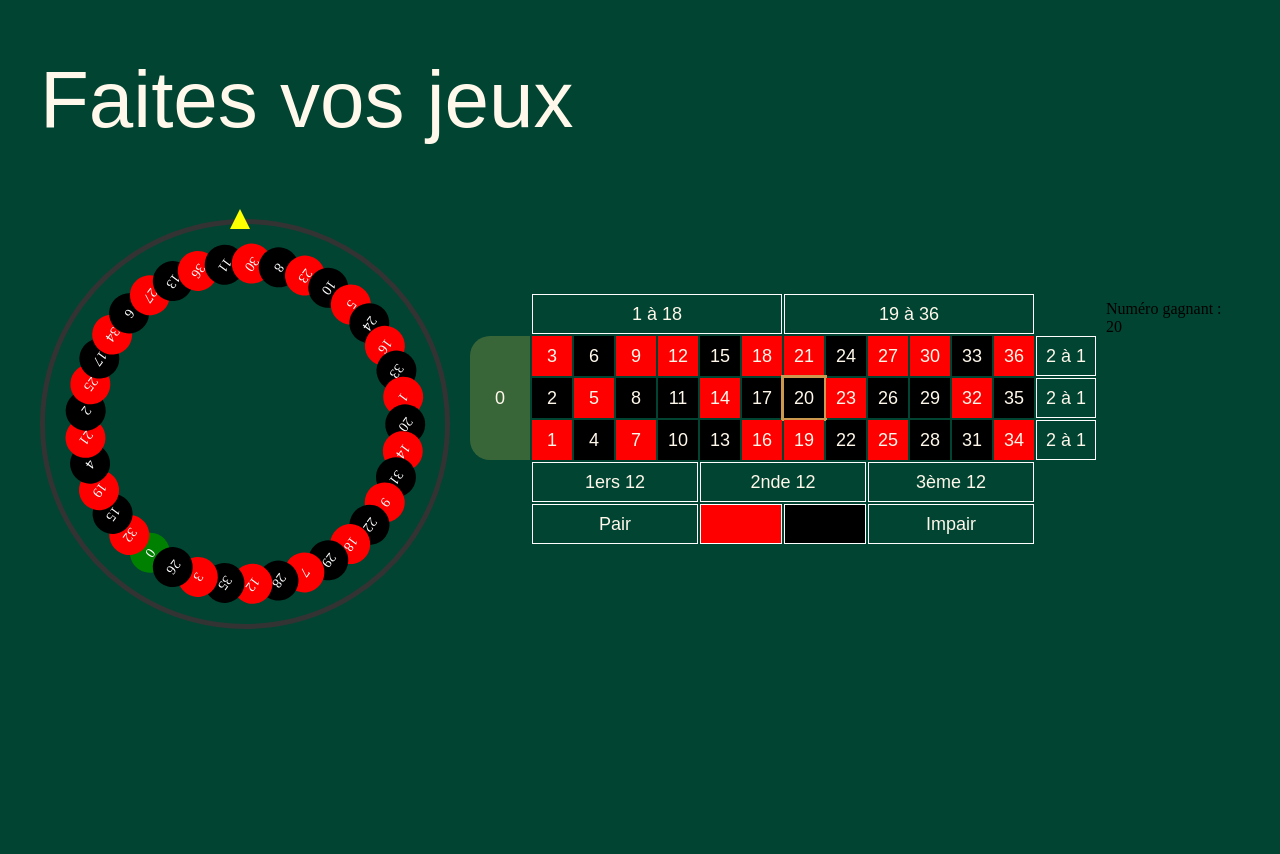
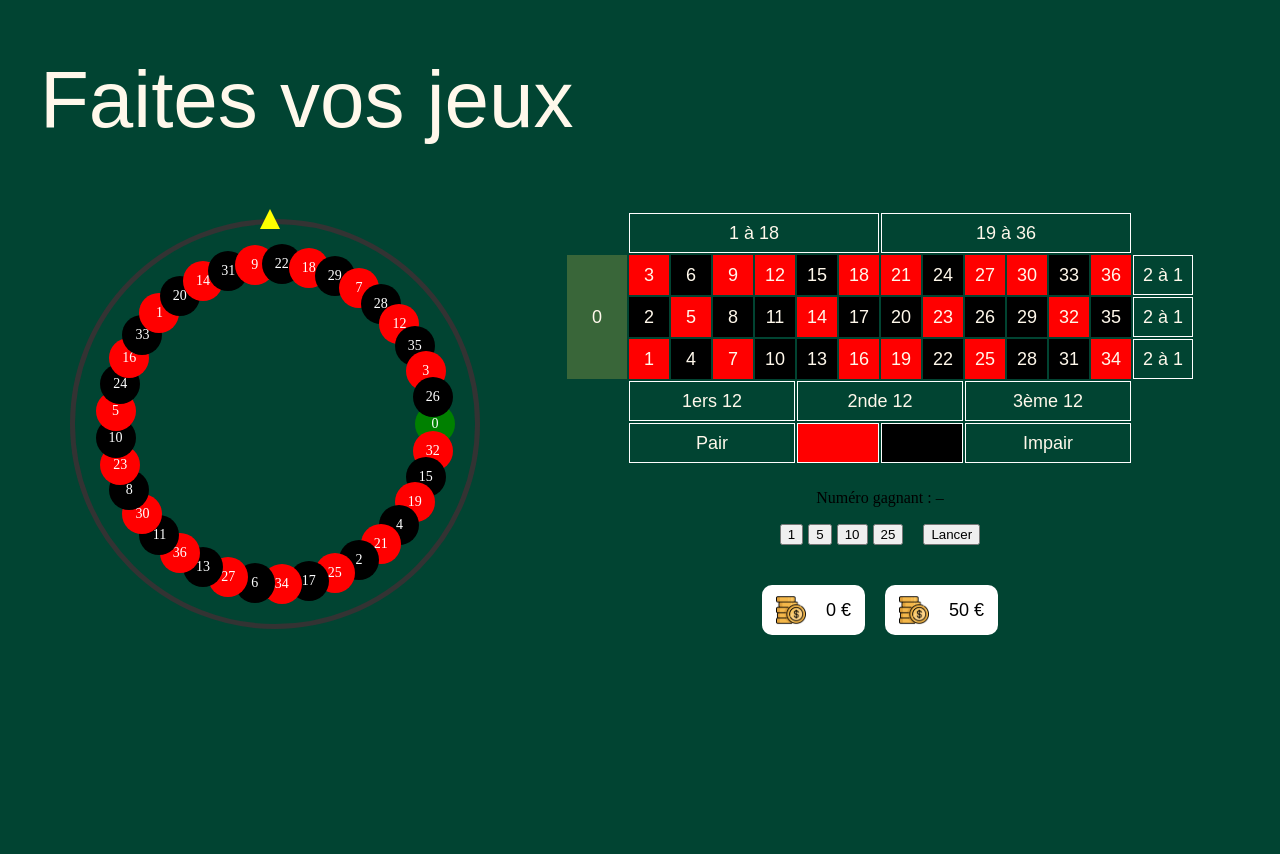
Before and after one commit to candeago-mike/django_roulette, a Django app: page /roulette/ in a window 1280 px wide. Run offline with Django 4.2, Linux system fonts and the light colour scheme; a user stored in the database is signed in; data comes from the database, SQL or seed files in the repository; some web fonts are replaced.

Commit message:
systeme de mise

```diff
--- /dev/null
+++ b/casino_app/static/casino_app/bets.js
@@ -0,0 +1,125 @@
+let currentChipValue = 1;
+let bets = []; // { type, value, amount }
+
+const totalBetSpan = document.getElementById("total-bet");
+const spinButton = document.getElementById("spin-button");
+const balanceSpan = document.getElementById("balance-value"); // le solde unique
+
+// sélection jeton
+document.querySelectorAll(".chip").forEach((btn) => {
+  btn.addEventListener("click", () => {
+    currentChipValue = parseInt(btn.dataset.value, 10);
+  });
+});
+
+// mapping d'une case du tapis vers un type de mise
+function mapCellToBet(cell) {
+  if (cell.classList.contains("case-number")) {
+    return {
+      type: "STRAIGHT",
+      value: cell.dataset.number,
+    };
+  }
+
+  if (cell.classList.contains("case-zero")) {
+    return {
+      type: "STRAIGHT",
+      value: "0",
+    };
+  }
+
+  if (cell.classList.contains("case-top-half")) {
+    if (cell.innerText.includes("1 à 18")) {
+      return { type: "LOWHIGH", value: "LOW" };
+    }
+    if (cell.innerText.includes("19 à 36")) {
+      return { type: "LOWHIGH", value: "HIGH" };
+    }
+  }
+
+  if (cell.classList.contains("case-outside-red")) {
+    return { type: "COLOR", value: "RED" };
+  }
+
+  if (cell.classList.contains("case-outside-black")) {
+    return { type: "COLOR", value: "BLACK" };
+  }
+
+  if (cell.innerText.includes("Pair")) {
+    return { type: "EVENODD", value: "EVEN" };
+  }
+
+  if (cell.innerText.includes("Impair")) {
+    return { type: "EVENODD", value: "ODD" };
+  }
+
+  if (cell.innerText.includes("1ers 12")) {
+    return { type: "DOZEN", value: "1ST12" };
+  }
+  if (cell.innerText.includes("2nde 12")) {
+    return { type: "DOZEN", value: "2ND12" };
+  }
+  if (cell.innerText.includes("3ème 12")) {
+    return { type: "DOZEN", value: "3RD12" };
+  }
+
+  if (cell.classList.contains("case-column-bet")) {
+    const row = parseInt(cell.style.gridRow, 10);
+    if (row === 4) return { type: "COLUMN", value: "COL1" };
+    if (row === 3) return { type: "COLUMN", value: "COL2" };
+    if (row === 2) return { type: "COLUMN", value: "COL3" };
+  }
+
+  return null;
+}
+
+// clic sur tapis pour poser une mise
+tapis.addEventListener("click", (e) => {
+  const cell = e.target.closest("div");
+  if (!cell) return;
+
+  const betInfo = mapCellToBet(cell);
+  if (!betInfo) return;
+
+  bets.push({
+    type: betInfo.type,
+    value: betInfo.value,
+    amount: currentChipValue,
+  });
+
+  const currentTotal = bets.reduce((sum, b) => sum + b.amount, 0);
+  totalBetSpan.textContent = currentTotal;
+});
+
+// bouton Lancer
+spinButton.addEventListener("click", () => {
+  if (bets.length === 0) return;
+
+  fetch("/bet-spin/", {
+    method: "POST",
+    headers: {
+      "Content-Type": "application/json",
+      "X-CSRFToken": window.CSRF_TOKEN,
+    },
+    body: JSON.stringify({ bets }),
+  })
+    .then((res) => res.json())
+    .then((data) => {
+      const number = data.number;
+
+      if (typeof spinRouletteAnimation === "function") {
+        spinRouletteAnimation(number);
+      } else {
+        resultDisplay.innerText = number;
+      }
+
+      // MAJ du solde unique renvoyé par le back
+      if (typeof data.balance !== "undefined") {
+        balanceSpan.textContent = data.balance;
+      }
+
+      // reset les mises après le tour
+      bets = [];
+      totalBetSpan.textContent = "0";
+    });
+});
--- a/casino_app/static/casino_app/roulette.js
+++ b/casino_app/static/casino_app/roulette.js
@@ -27,15 +27,17 @@ rouletteOrder.forEach((num, i) => {
   roulette.appendChild(div);
 });
 
-// ----- fonction qui lance un tirage -----
-function spinRoulette() {
-  fetch("/spin/")
-    .then((res) => res.json())
-    .then((data) => {
-      const number = data.number;
+
+function spinRouletteAnimation(number) {
+  // on affiche le numéro gagnant
   resultDisplay.innerText = number;
 
   const index = rouletteOrder.indexOf(number);
+  if (index === -1) {
+    // au cas où le numéro ne serait pas trouvé (dev)
+    return;
+  }
+
   const baseAngle = 360 - (index / rouletteOrder.length) * 360;
   const stopAngle = baseAngle - 360 * 5;
 
@@ -44,11 +46,4 @@ function spinRoulette() {
   if (window.highlightTableNumber) {
     window.highlightTableNumber(number);
   }
-    });
 }
-
-// tirage toutes les 45 secondes
-setInterval(spinRoulette, 45000);
-
-// tirage initial au chargement
-spinRoulette();
--- a/casino_app/static/css/roulette_style.css
+++ b/casino_app/static/css/roulette_style.css
@@ -1,21 +1,51 @@
 @import url("style.css");
- :root{
-    --green:#0a6b2f;
-    --dark-green:#064d23;
-    --line:#d7c78a;
-    --cell-width:64px;
-    --cell-height:48px;
-    --gap:6px;
-  }
-
-
-body{
-    background-color: var(--vert);
+:root {
+  --green: #0a6b2f;
+  --dark-green: #064d23;
+  --line: #d7c78a;
+  --cell-width: 64px;
+  --cell-height: 48px;
+  --gap: 6px;
 }
 
+body {
+  background-color: var(--vert);
+}
+
+.panneau {
+  display: flex;
+  flex-direction: column;
+  justify-content: center;
+  align-items: center;
+  gap:40px;
+}
+
+.money {
+  width: 30px;
+  height: fit-content;
+}
+
+.chiffres, .jetons {
+  display: flex;
+  align-items: center;
+  gap: 20px;
+}
+
+.chiffres div {
+  display: flex;
+  background: white;
+  padding: 10px 14px;
+  border-radius: 10px;
+  gap: 20px;
+  align-items: center;
+}
+
+.chiffres p {
+  margin: 0;
+}
 .tapis-container div {
-    font-family: var(--font_family);
-    font-size: 18px;
+  font-family: var(--font_family);
+  font-size: 18px;
 }
 
 .rouletteTapis {
@@ -65,13 +95,14 @@ body{
   font-size: 14px;
 }
 
-
 /******** Tapis de jeu ********/
 
 .tapis-container {
-  width: 70%;
+  width: 60%;
   display: flex;
-  justify-content: flex-end;
+  justify-content: center;
+  flex-direction: column;
+  align-items: center;
 }
 
 #tapis {
@@ -95,7 +126,7 @@ body{
   grid-column: 1 / 2;
   display: flex;
   align-items: center;
-  border-radius: 20px 0 0 20px;
+  border-radius: 20px 0 0 2 0px;
   justify-content: center;
   background: rgb(57, 102, 57);
 }
@@ -107,8 +138,12 @@ body{
   cursor: pointer;
 }
 
-.case-red { background: red; }
-.case-black {background: black; }
+.case-red {
+  background: red;
+}
+.case-black {
+  background: black;
+}
 
 .case-number.active,
 .case-zero.active {
@@ -123,8 +158,12 @@ body{
   cursor: pointer;
 }
 
-.case-outside-red { background: red; }
-.case-outside-black { background: black; }
+.case-outside-red {
+  background: red;
+}
+.case-outside-black {
+  background: black;
+}
 
 /* cases 2 à 1 au bout des colonnes */
 .case-column-bet {
--- a/casino_app/templates/casino_app/roulette.html
+++ b/casino_app/templates/casino_app/roulette.html
@@ -8,6 +8,7 @@
   </head>
   <body>
     <h1>Faites vos jeux</h1>
+
     <div class="rouletteTapis">
       <div class="roulette-container">
         <div class="arrow"></div>
@@ -16,10 +17,45 @@
       <div class="tapis-container">
         <div id="tapis"></div>
         <p>Numéro gagnant : <span id="result-number">–</span></p>
+
+        <div class="panneau">
+          <div class="jetons">
+            <div class="chips">
+              <button class="chip" data-value="1">1</button>
+              <button class="chip" data-value="5">5</button>
+              <button class="chip" data-value="10">10</button>
+              <button class="chip" data-value="25">25</button>
+            </div>
+            <button id="spin-button">Lancer</button>
+          </div>
+          <div class="chiffres">
+            <div>
+              <img
+                class="money"
+                src="../../static/img/money.png"
+                alt="money icone"
+              />
+              <p><span id="total-bet">0</span> €</p>
+            </div>
+            <div>
+              <img
+                class="money"
+                src="../../static/img/money.png"
+                alt="money icone"
+              />
+              <p><span id="balance-value">{{ balance }}</span> €</p>
+            </div>
+          </div>
+        </div>
       </div>
     </div>
 
+    {% csrf_token %}
+    <script>
+      window.CSRF_TOKEN = "{{ csrf_token }}";
+    </script>
     <script src="{% static 'casino_app/tapis.js' %}"></script>
     <script src="{% static 'casino_app/roulette.js' %}"></script>
+    <script src="{% static 'casino_app/bets.js' %}"></script>
   </body>
 </html>
--- a/casino_app/urls.py
+++ b/casino_app/urls.py
@@ -8,5 +8,5 @@ urlpatterns = [
     path('roulette/', views.roulette_view, name='roulette'),
     path("spin/", views.spin_roulette, name="spin"),
     path('', views.home_view, name='home'),
-
+    path("bet-spin/", views.bet_and_spin, name="bet_spin"),
 ]
--- a/casino_app/views.py
+++ b/casino_app/views.py
@@ -2,52 +2,270 @@ from django.shortcuts import render, redirect
 from django.contrib.auth import authenticate, login, logout
 from django.contrib.auth.models import User
 from django.contrib import messages
-import random
 from django.http import JsonResponse
 from django.contrib.auth.decorators import login_required
-from .models import Tirage
+from django.views.decorators.http import require_POST
+from django.db import transaction
+import random
+import json
+
+from .models import Tirage, Bet, Profile
+
+
 def register_view(request):
-    if request.method == 'POST':
-        username = request.POST['username']
-        password = request.POST['password']
+    if request.method == "POST":
+        username = request.POST["username"]
+        password = request.POST["password"]
         if User.objects.filter(username=username).exists():
             messages.error(request, "Nom d'utilisateur déjà utilisé")
         else:
             User.objects.create_user(username=username, password=password)
             messages.success(request, "Compte créé avec succès")
-            return redirect('login')
-    return render(request, 'casino_app/register.html')
+            return redirect("login")
+    return render(request, "casino_app/register.html")
+
 
 def login_view(request):
-    if request.method == 'POST':
-        username = request.POST['username']
-        password = request.POST['password']
+    if request.method == "POST":
+        username = request.POST["username"]
+        password = request.POST["password"]
         user = authenticate(request, username=username, password=password)
         if user:
             login(request, user)
-            return redirect('roulette')
+            return redirect("/")
         else:
             messages.error(request, "Identifiants invalides")
-    return render(request, 'casino_app/login.html')
+    return render(request, "casino_app/login.html")
+
 
 def logout_view(request):
     logout(request)
-    return redirect('login')
+    return redirect("login")
+
 
 def roulette_view(request):
     if not request.user.is_authenticated:
-        return redirect('login')
-    return render(request, 'casino_app/roulette.html')
+        return redirect("login")
+
+    profile, created = Profile.objects.get_or_create(
+        user=request.user,
+        defaults={"balance": 50},  # solde de départ
+    )
+
+    return render(
+        request,
+        "casino_app/roulette.html",
+        {"balance": profile.balance},
+    )
+
 
 def home_view(request):
-    return render(request, 'casino_app/home.html')
+    return render(request, "casino_app/home.html")
+
+
 @login_required
 def spin_roulette(request):
     number = random.randint(0, 36)
 
     Tirage.objects.create(
         number=number,
-        user=request.user
+        user=request.user,
     )
 
     return JsonResponse({"number": number})
+
+
+NUMBER_COLORS = {
+    0: "GREEN",
+    1: "RED",
+    2: "BLACK",
+    3: "RED",
+    4: "BLACK",
+    5: "RED",
+    6: "BLACK",
+    7: "RED",
+    8: "BLACK",
+    9: "RED",
+    10: "BLACK",
+    11: "BLACK",
+    12: "RED",
+    13: "BLACK",
+    14: "RED",
+    15: "BLACK",
+    16: "RED",
+    17: "BLACK",
+    18: "RED",
+    19: "RED",
+    20: "BLACK",
+    21: "RED",
+    22: "BLACK",
+    23: "RED",
+    24: "BLACK",
+    25: "RED",
+    26: "BLACK",
+    27: "RED",
+    28: "BLACK",
+    29: "BLACK",
+    30: "RED",
+    31: "BLACK",
+    32: "RED",
+    33: "BLACK",
+    34: "RED",
+    35: "BLACK",
+    36: "RED",
+}
+
+
+def is_low(number):
+    return 1 <= number <= 18
+
+
+def is_high(number):
+    return 19 <= number <= 36
+
+
+def is_even(number):
+    return number != 0 and number % 2 == 0
+
+
+def is_odd(number):
+    return number % 2 == 1
+
+
+def get_dozen(number):
+    if 1 <= number <= 12:
+        return "1ST12"
+    if 13 <= number <= 24:
+        return "2ND12"
+    if 25 <= number <= 36:
+        return "3RD12"
+    return None
+
+
+def get_column(number):
+    if number == 0:
+        return None
+    if number % 3 == 1:
+        return "COL1"
+    if number % 3 == 2:
+        return "COL2"
+    return "COL3"
+
+
+@login_required
+@require_POST
+def bet_and_spin(request):
+    data = json.loads(request.body.decode("utf-8"))
+    bets = data.get("bets", [])
+
+    # profil avec solde initial
+    profile, created = Profile.objects.get_or_create(
+        user=request.user,
+        defaults={"balance": 50},
+    )
+
+    with transaction.atomic():
+        # on lock le profil en DB
+        profile = Profile.objects.select_for_update().get(pk=profile.pk)
+
+        drawn_number = random.randint(0, 36)
+        total_bet = 0
+        total_win = 0
+        bets_result = []
+
+        color = NUMBER_COLORS[drawn_number]
+        dozen = get_dozen(drawn_number)
+        column = get_column(drawn_number)
+
+        # calcul mise totale
+        for b in bets:
+            amount = int(b.get("amount", 0))
+            if amount > 0:
+                total_bet += amount
+
+        # vérif solde
+        if total_bet > profile.balance:
+            return JsonResponse(
+                {"error": "Solde insuffisant", "balance": profile.balance},
+                status=400,
+            )
+
+        # débite la mise totale
+        profile.balance -= total_bet
+
+        # calcul des gains
+        for b in bets:
+            b_type = b.get("type")
+            value = b.get("value")
+            amount = int(b.get("amount", 0))
+            if amount <= 0:
+                continue
+
+            win = 0
+
+            if b_type == "STRAIGHT":
+                if drawn_number == int(value):
+                    win = amount * 35
+
+            elif b_type == "COLOR":
+                if drawn_number != 0 and color == value:
+                    win = amount * 2
+
+            elif b_type == "LOWHIGH":
+                if drawn_number != 0:
+                    if value == "LOW" and is_low(drawn_number):
+                        win = amount * 2
+                    elif value == "HIGH" and is_high(drawn_number):
+                        win = amount * 2
+
+            elif b_type == "EVENODD":
+                if drawn_number != 0:
+                    if value == "EVEN" and is_even(drawn_number):
+                        win = amount * 2
+                    elif value == "ODD" and is_odd(drawn_number):
+                        win = amount * 2
+
+            elif b_type == "DOZEN":
+                if dozen and value == dozen:
+                    win = amount * 3
+
+            elif b_type == "COLUMN":
+                if column and value == column:
+                    win = amount * 3
+
+            total_win += win
+
+            bet_obj = Bet.objects.create(
+                user=request.user,
+                bet_type=b_type,
+                value=value,
+                amount=amount,
+                won_amount=win,
+                drawn_number=drawn_number,
+            )
+
+            bets_result.append(
+                {
+                    "id": bet_obj.id,
+                    "type": b_type,
+                    "value": value,
+                    "amount": amount,
+                    "win": win,
+                }
+            )
+
+        # crédite les gains
+        profile.balance += total_win
+        profile.save(update_fields=["balance"])
+
+    return JsonResponse(
+        {
+            "number": drawn_number,
+            "color": color,
+            "total_bet": total_bet,
+            "total_win": total_win,
+            "net": total_win - total_bet,
+            "balance": profile.balance,
+            "bets": bets_result,
+        }
+    )
--- a/casino_project/urls.py
+++ b/casino_project/urls.py
@@ -4,5 +4,4 @@ from django.urls import path, include
 urlpatterns = [
     path('admin/', admin.site.urls),
     path('', include('casino_app.urls')),
-
 ]
```
Also changed, not shown: casino_app/models.py (+30 -9 lines), casino_app/migrations/0002_bet.py (added), casino_app/migrations/0003_profile.py (added), casino_app/static/img/money.png (added). Lines whose indentation alone changed are shown as unchanged.
